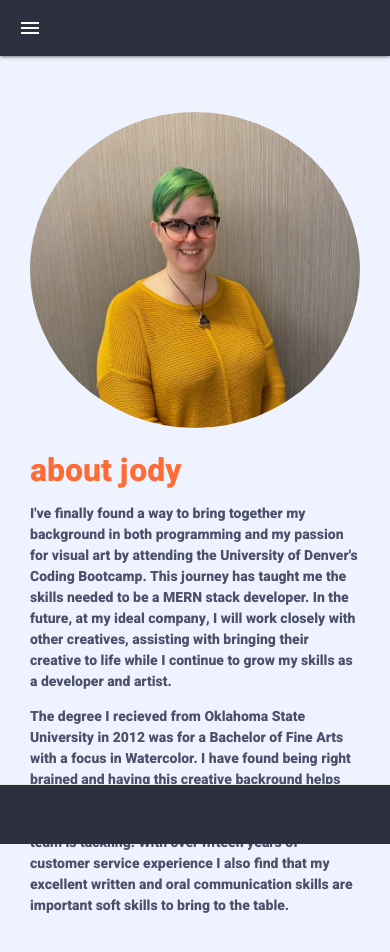
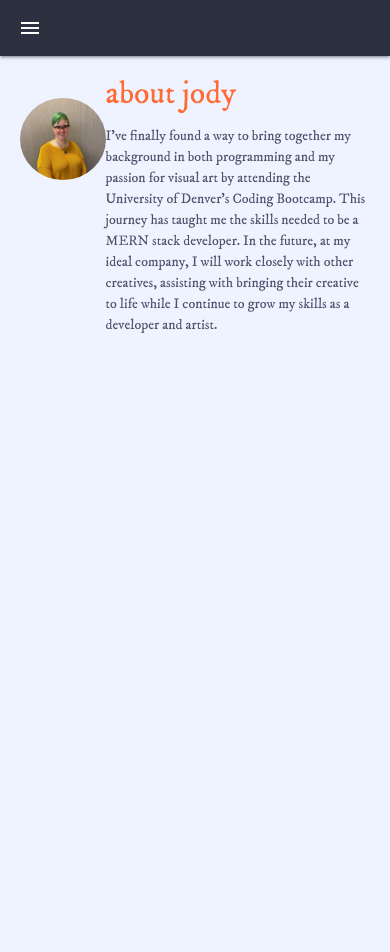
Before and after one commit to missjody/ReactPortfolio, a React (Create React App) app in the folder client/: page / in a window 390 px wide. Shown: the top 952 px of the page. After the commit the page ends 844 px from the top, so only its background shows below. Built offline with nearby package versions, Linux system fonts and the light colour scheme.

Commit message:
navbar fixed for mobile responsiveness

```diff
--- a/client/public/index.html
+++ b/client/public/index.html
@@ -21,8 +21,8 @@
   <!-- GSAP animations -->
   <script src="https://cdnjs.cloudflare.com/ajax/libs/gsap/3.2.6/gsap.min.js"></script>
 
-  <!-- tags font -->
-  <link href="https://fonts.googleapis.com/css2?family=Heebo:wght@800&display=swap" rel="stylesheet">
+  <!-- font -->
+  <link href="https://fonts.googleapis.com/css2?family=IM+Fell+DW+Pica:ital@0;1&display=swap" rel="stylesheet">
 
   <title>Jody Russell | React Portfolio</title>
 </head>
--- a/client/src/App.css
+++ b/client/src/App.css
@@ -5,20 +5,25 @@
 .collection a.collection-item {
 color: #2D303F;
 background-color: #FF6B35;
-font-family: 'Heebo', sans-serif;
+font-family: 'IM Fell DW Pica', serif;
+}
 
+.container {
+  display: flex;
+  /* flex-wrap: wrap; */
 }
+
 .App {
   text-align: center;
 }
 
 h1, h2, h3, h4, h5, p {
-  font-family: 'Heebo', sans-serif;
+  font-family: 'IM Fell DW Pica', serif;
   color: #F7C59F;
 }
 
 p {
-  font-family: 'Heebo', sans-serif;
+  font-family: 'IM Fell DW Pica', serif;
   color: #4C516B;
 }
 
@@ -58,10 +63,7 @@ img.responsive-img {
   font-size: calc(10px + 2vmin);
   color: white;
 }
-/*
-.App-link {
-  color: #61dafb;
-} */
+
 
 @keyframes App-logo-spin {
   from {
--- a/client/src/App.js
+++ b/client/src/App.js
@@ -5,7 +5,7 @@ import Home from "./pages/Home";
 import Oops from "./pages/Oops";
 import Projects from "./pages/Projects";
 import Navbar from "./components/Navbar/Navbar";
-import Footer from "./components/Footer/Footer";
+// import Footer from "./components/Footer/Footer";
 import './App.css';
 
 function App() {
@@ -27,7 +27,7 @@ function App() {
             <Oops />
           </Route>
         </Switch>
-        <Footer />
+        {/* <Footer /> */}
       </div>
     </Router>
   );
--- a/client/src/components/Navbar/Navbar.js
+++ b/client/src/components/Navbar/Navbar.js
@@ -1,22 +1,32 @@
 // Update with Materialize, add links to different pages
-import React, { Component } from "react";
+import React, { useEffect, useRef } from "react";
 import M from "materialize-css/dist/js/materialize.min.js";
 
-class Nav extends Component {
+const Nav = () => {
 
-  componentDidMount() {
-    let sidenav = document.querySelector('#slide-out');
+
+  let slide = useRef(null);
+
+  useEffect(() => {
+    let sidenav = slide;
+    console.log("SLIDE ", sidenav)
     M.Sidenav.init(sidenav, {});
+  })
+
+  const handleClick = () => {
+    console.log("CLICK")
+    let sidenav = slide;
+    var instance = M.Sidenav.getInstance(sidenav);
+    instance.close();
   }
 
-  render() {
   return (
     <div>
       <nav>
         <div className="nav-wrapper">
           {/* changed to span from a with an href="#" */}
-            <span data-target="slide-out" className="js-trigger sidenav-trigger show-on-large"><i className="material-icons">menu</i></span>
-            <ul className="right hide-on-med-and-down">
+          <a href="#" data-target="slide-out" className="js-trigger sidenav-trigger show-on-med"><i className="material-icons">menu</i></a>
+          <ul className="right hide-on-med-and-down active">
             <li><a href="/home"><h5> Go Back</h5></a></li>
             <li><a href="/projects"><h5>Projects</h5></a></li>
             <li><a href="/contact"><h5> Reach Out</h5></a></li>
@@ -24,15 +34,14 @@ class Nav extends Component {
         </div>
       </nav>
 
-        <ul className="sidenav right" id="slide-out">
-          <li><a href="/home"><h5> Go Back</h5></a></li>
-          <li><a href="/projects"><h5>Projects</h5></a></li>
-          <li><a href="/contact"><h5> Reach Out</h5></a></li>
+      <ul className="sidenav right" ref={el => slide = el} id="slide-out">
+        <li><a href="/home" onClick={handleClick}><h5> Go Back</h5></a></li>
+        <li><a href="/projects" onClick={handleClick}><h5>Projects</h5></a></li>
+        <li><a href="/contact" onClick={handleClick}><h5> Reach Out</h5></a></li>
       </ul>
     </div>
   );
 
 }
-}
 
 export default Nav;
--- a/client/src/pages/Home.js
+++ b/client/src/pages/Home.js
@@ -3,33 +3,50 @@ import React from "react";
 const Home = () => {
   return (
 
+    // <div className="container">
+    //   <div className="section">
+
+    //     <div className="row">
+    //       <div className="col s12 m4">
+    //         <img src="./images/me.jpg"
+    //           alt="miss jody headshot, wearing a gold sweater"
+    //           className="circle responsive-img" id="profileImg" />
+    //       </div>
+
+    //       <div className="col s12 m8">
+    //         <h4 id="darkOrange">about jody</h4>
+    //         <p className="left-align light"> I've finally found a way to bring together my background in both programming and
+    //         my passion for visual art by attending the University of Denver's Coding Bootcamp. This journey has taught me the skills needed to be a MERN stack developer.
+    //         In the future, at my ideal company, I will work closely with other creatives, assisting with bringing their creative to life while I continue to grow my skills
+    //         as a developer and artist.
+    //       </p>
+    //         <p> The degree I recieved from Oklahoma State University in 2012 was for a Bachelor of Fine Arts with a focus in Watercolor. I have found being right brained and having
+    //         this creative backround helps me work well with other developers, giving a think-outside-the-box approach to whatever issue the team is tackling. With over fifteen years
+    //         of customer service experience I also find that my excellent written and oral communication skills are important soft skills to bring to the table.
+    //         </p>
+    //       </div>
+    //     </div>
+
+    //   </div>
+    // </div>
+
+
     <div className="container">
-      <div className="section">
-
-        <div className="row">
-          <div className="col s12 m4">
+      <div>
         <img src="./images/me.jpg"
           alt="miss jody headshot, wearing a gold sweater"
           className="circle responsive-img" id="profileImg" />
       </div>
 
-          <div className="col s12 m8">
+      <div>
         <h4 id="darkOrange">about jody</h4>
         <p className="left-align light"> I've finally found a way to bring together my background in both programming and
         my passion for visual art by attending the University of Denver's Coding Bootcamp. This journey has taught me the skills needed to be a MERN stack developer.
         In the future, at my ideal company, I will work closely with other creatives, assisting with bringing their creative to life while I continue to grow my skills
         as a developer and artist.
         </p>
-            <p> The degree I recieved from Oklahoma State University in 2012 was for a Bachelor of Fine Arts with a focus in Watercolor. I have found being right brained and having
-            this creative backround helps me work well with other developers, giving a think-outside-the-box approach to whatever issue the team is tackling. With over fifteen years
-            of customer service experience I also find that my excellent written and oral communication skills are important soft skills to bring to the table.
-            </p>
       </div>
     </div>
-
-      </div>
-    </div>
-
   )
 }
 
--- a/client/src/pages/Projects.js
+++ b/client/src/pages/Projects.js
@@ -19,6 +19,8 @@ const Projects = () => {
       ).catch(err => console.log(err))
   };
 
+  console.log("Projects", projects)
+
   return (
     <div className="container fluid">
 
```
Also changed, not shown: 1 other file (tests, documents, lock files or other folders). Lines whose indentation alone changed are shown as unchanged.
